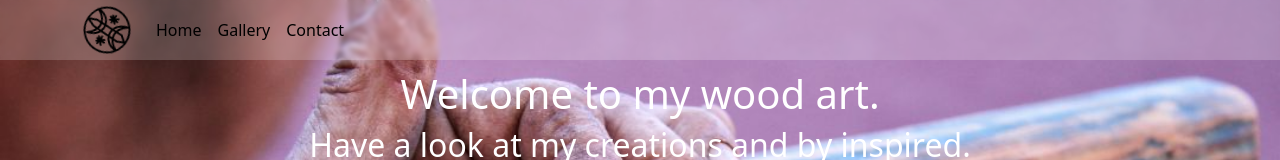
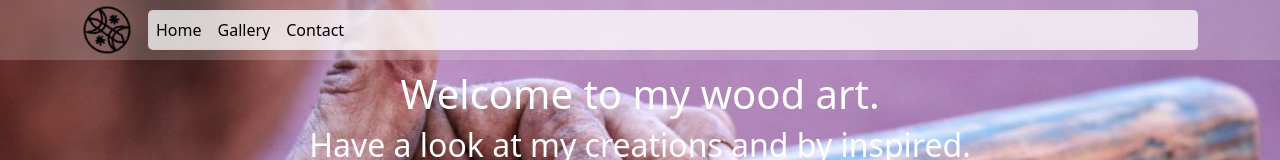
Before and after one commit to weiyolan/mbarekartist, a React (Create React App) app: page /gallery in a window 1280 px wide. Shown: the top 160 px of the page. Built offline with nearby package versions, Linux system fonts and the light colour scheme; no server answers.

Commit message:
navbar toggle automated

```diff
--- a/src/components/artpiece/artpiece.css
+++ b/src/components/artpiece/artpiece.css
@@ -8,6 +8,10 @@
 
     max-width: 100%;
     width: 100%;
+
+    /* min-width: 100px;
+    max-width: 300px; */
+
     /* border: 2px  */
     /* outline: solid 10px var(--orange-blue-text); */
     /* outline: solid 2px rgb(0, 0, 0); */
@@ -26,6 +30,7 @@
 .artpiece__card img, .card__delete img {
     width: 102%;
     height: 102%;
+
 
     object-fit: cover;
     /* height:120%; */
--- a/src/containers/header/Header.jsx
+++ b/src/containers/header/Header.jsx
@@ -1,4 +1,4 @@
-import React from 'react';
+import React,{useState} from 'react';
 import Container from 'react-bootstrap/Container';
 import Nav from 'react-bootstrap/Nav';
 import Navbar from 'react-bootstrap/Navbar';
@@ -9,11 +9,15 @@ import {NavLink,Link} from 'react-router-dom';
 import './header.css';
 
 function Header(props) {
+    const [expanded, setExpanded] = useState(false);
 
+    const toggleNav = () => {
+        setExpanded((current) => current?false:true)
+    }
     // console.log(props)
 
     return (
-        <Navbar className="header__navbar" collapseOnSelect  bg="none" variant="light" expand="sm">
+        <Navbar className="header__navbar" expanded={expanded} bg="none" variant="light" expand="sm">
         <Container>
             <Link to='home'>
             <Navbar.Brand>
@@ -26,12 +30,12 @@ function Header(props) {
                 />{' '}
             </Navbar.Brand></Link>
 
-            <Navbar.Toggle aria-controls="responsive-navbar-nav" />
+            <Navbar.Toggle onClick={toggleNav} aria-controls="responsive-navbar-nav" />
             <Navbar.Collapse id="responsive-navbar-nav">
                 <Nav className="me-auto">
-                    <Nav.Link><NavLink to="home">Home</NavLink></Nav.Link>
-                    <Nav.Link><NavLink to="gallery">Gallery</NavLink></Nav.Link>
-                    <Nav.Link onClick={props.formAppear}>Contact</Nav.Link>
+                    <Nav.Link onClick={toggleNav}><NavLink to="home">Home</NavLink></Nav.Link>
+                    <Nav.Link onClick={toggleNav}><NavLink to="gallery">Gallery</NavLink></Nav.Link>
+                    <Nav.Link onClick={()=>{props.formAppear();toggleNav()}}>Contact</Nav.Link>
                 </Nav>
             </Navbar.Collapse>
         </Container>
--- a/src/containers/header/header.css
+++ b/src/containers/header/header.css
@@ -1,3 +1,10 @@
+.navbar-collapse {
+    background-color: #ffffffb0;
+    backdrop-filter: blur(2px);
+    border-radius: 5px;
+}
+
+
 .header__navbar {
     background-color: #ffffff31;
     position: fixed;
```
Also changed, not shown: src/containers/artshow/artshow.css (+10 -2 lines), src/containers/makeCarousel/MakeCarousel.jsx (+0 -7 lines).
